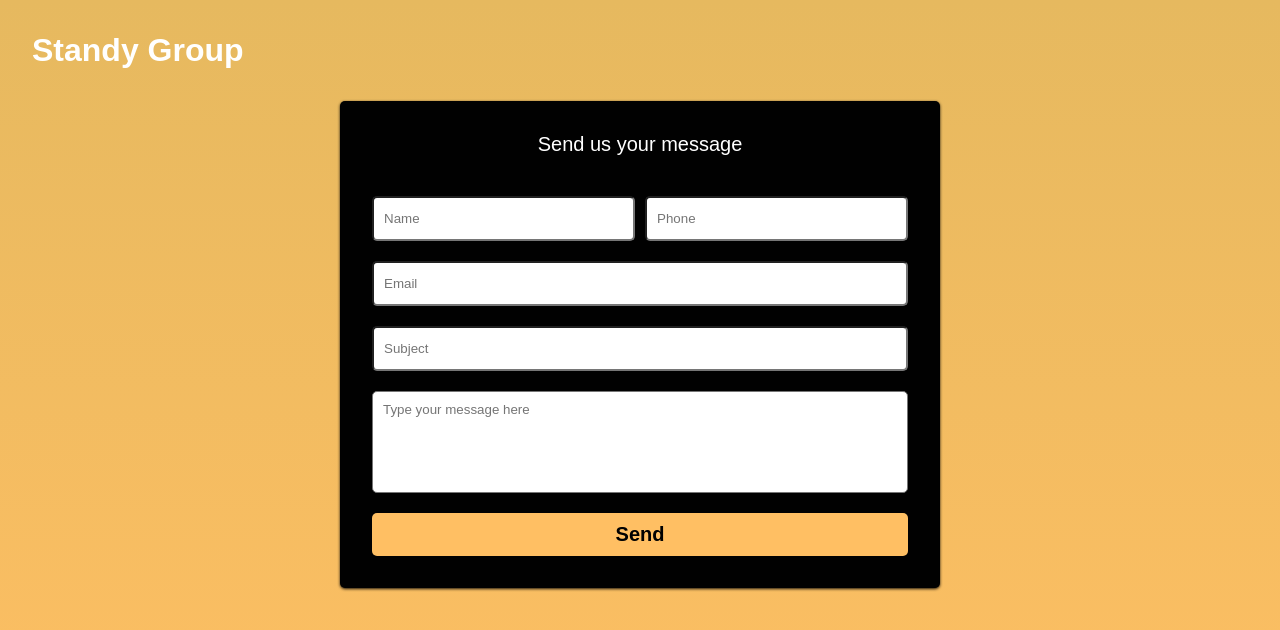
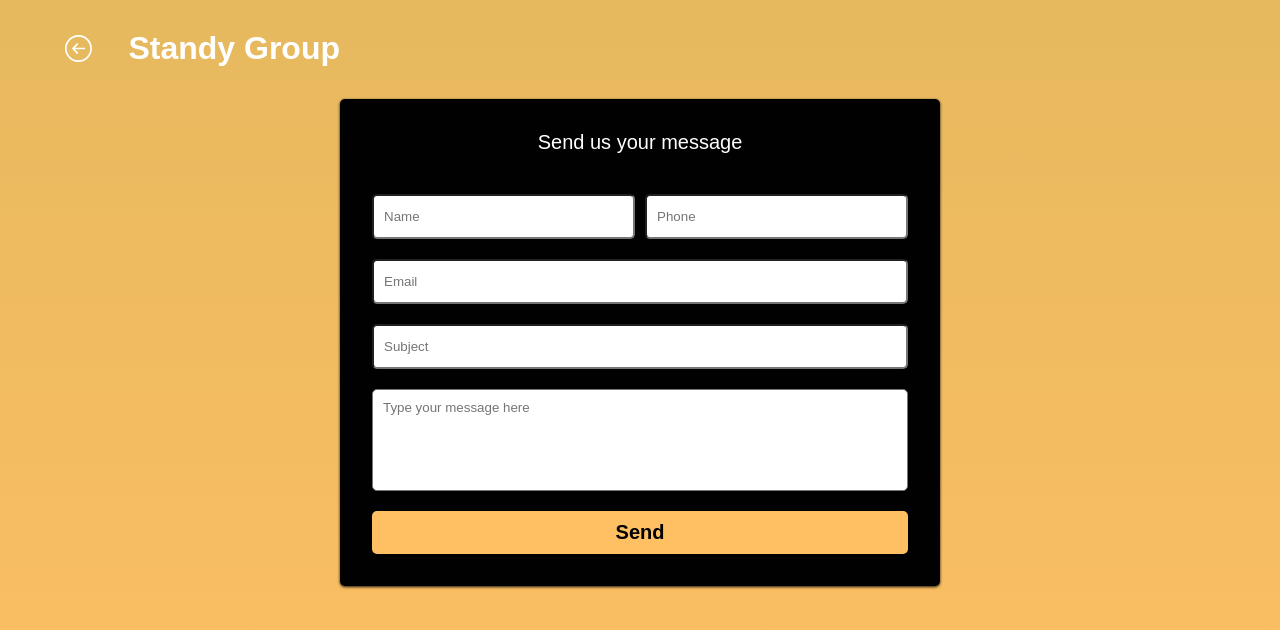
Before and after one commit to Serji2158/sgroup_lp, a React (Create React App) app: page /contact in a window 1280 px wide. Shown: the top 630 px of the page. Built offline with nearby package versions, Linux system fonts and the light colour scheme; no server answers; a web font is replaced by a local one.

Commit message:
backarrow added into contact form

```diff
--- a/src/components/MessageForm/MessageFormElements.js
+++ b/src/components/MessageForm/MessageFormElements.js
@@ -1,5 +1,6 @@
 import styled from "styled-components";
 import { Link } from "react-router-dom";
+import { SlArrowLeftCircle } from "react-icons/sl";
 
 export const Container = styled.div`
   min-height: 692px;
@@ -22,31 +23,63 @@ export const FormWrap = styled.div`
   flex-direction: column;
   justify-content: center;
 
+  padding: 30px 15px 0 15px;
+
+
   @media screen and (max-width: 480px) {
     height: 90%;
   }
 `;
 
+export const BackArrowIcon = styled(SlArrowLeftCircle)`
+  color: #fff;
+  width: 27px;
+  height: 27px;
+
+  &:hover {
+    color: black;
+  }
+
+  @media screen and (min-width: 481px) and (max-width: 768px) {
+    width: 20px;
+    height: 20px;
+  }
+  @media screen and (max-width: 480px) {
+    width: 15px;
+    height: 15px;
+  }
+`;
+
 export const Icon = styled(Link)`
-  margin-left: 32px;
-  margin-top: 32px;
+  display: flex;
+  align-items: center;
+  justify-content: space-between;
+  max-width: 275px;
+  margin-left: 50px;
+
   text-decoration: none;
   color: #fff;
   font-weight: 700;
   font-size: 32px;
 
+  &:hover {
+    color: black;
+  }
+
+  @media screen and (min-width: 481px) and (max-width: 768px) {
+    margin-left: 16px;
+    font-size: 20px;
+    max-width: 175px;
+  }
   @media screen and (max-width: 480px) {
     margin-left: 16px;
-    margin-top: 10px;
-    font-size: 24px;
+    font-size: 16px;
+    max-width: 140px;
   }
 `;
 
 export const FormContent = styled.div`
   height: 100%;
-  /* display: flex;
-  flex-direction: column;
-  justify-content: center; */
   padding: 32px 15px;
 `;
 
--- a/src/components/MessageForm/index.js
+++ b/src/components/MessageForm/index.js
@@ -7,6 +7,7 @@ import {
   FormContent,
   FormH1,
   FormWrap,
+  BackArrowIcon,
   Icon,
   FormDataWrapper,
   FormInputSmall,
@@ -42,7 +43,10 @@ const MessageForm = () => {
     <>
       <Container>
         <FormWrap>
-          <Icon to="/">Standy Group</Icon>
+            <Icon to="/">
+              <BackArrowIcon />
+              Standy Group
+            </Icon>
           <FormContent>
             <Form ref={form} onSubmit={sendEmail} >
               <FormH1>Send us your message</FormH1>
--- a/src/components/Navbar/NavbarElements.js
+++ b/src/components/Navbar/NavbarElements.js
@@ -64,7 +64,6 @@ export const NavMenu = styled.ul`
   align-items: center;
   list-style: none;
   text-align: center;
-  /* margin-right: -22px; */
   margin-right: 15px;
 
   @media screen and (max-width: 768px) {
```
